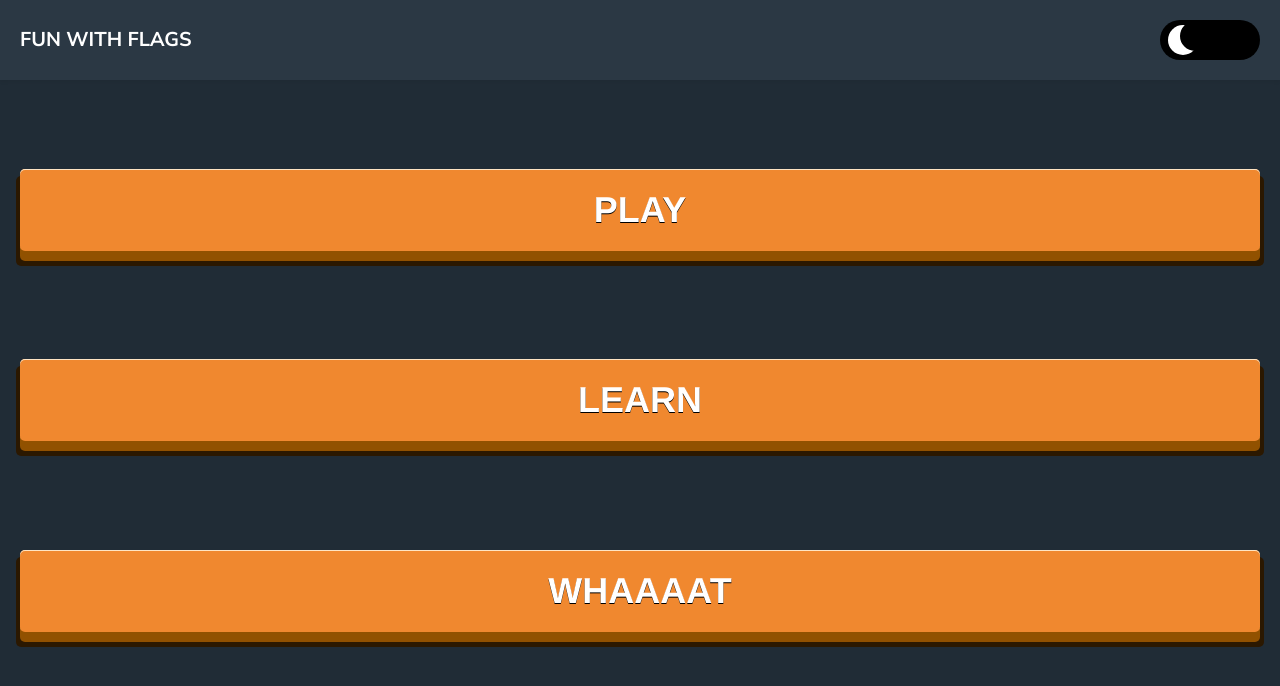
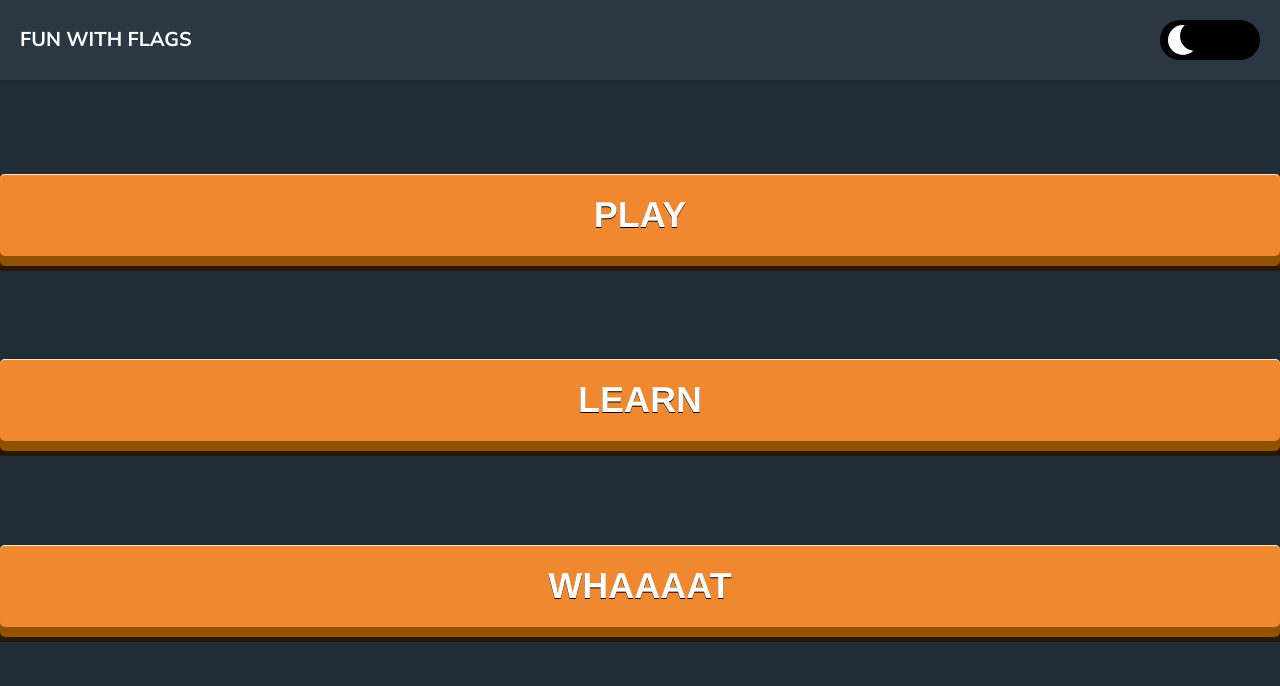
Before and after one commit to ike-tom/fun-with-flags, a Next.js app: page / in a window 1280 px wide. Shown: the top 686 px of the page. Built offline with nearby package versions, Linux system fonts and the light colour scheme; no server answers.

Commit message:
fix: fix styles of Button

```diff
--- a/components/Button/Button.module.scss
+++ b/components/Button/Button.module.scss
@@ -1,7 +1,7 @@
 .button {
   position: relative;
   display: inline-block;
-  margin: 20px;
+  margin: 10px 0;
   background-color: transparent;
   border: none;
   text-transform: uppercase;
@@ -18,6 +18,7 @@
   display: block;
   position: relative;
   padding: 20px 40px;
+  // padding: 20px 0;
 
   -webkit-tap-highlight-color: rgba(0, 0, 0, 0);
   text-shadow: 0px 1px 0px #000;
```
